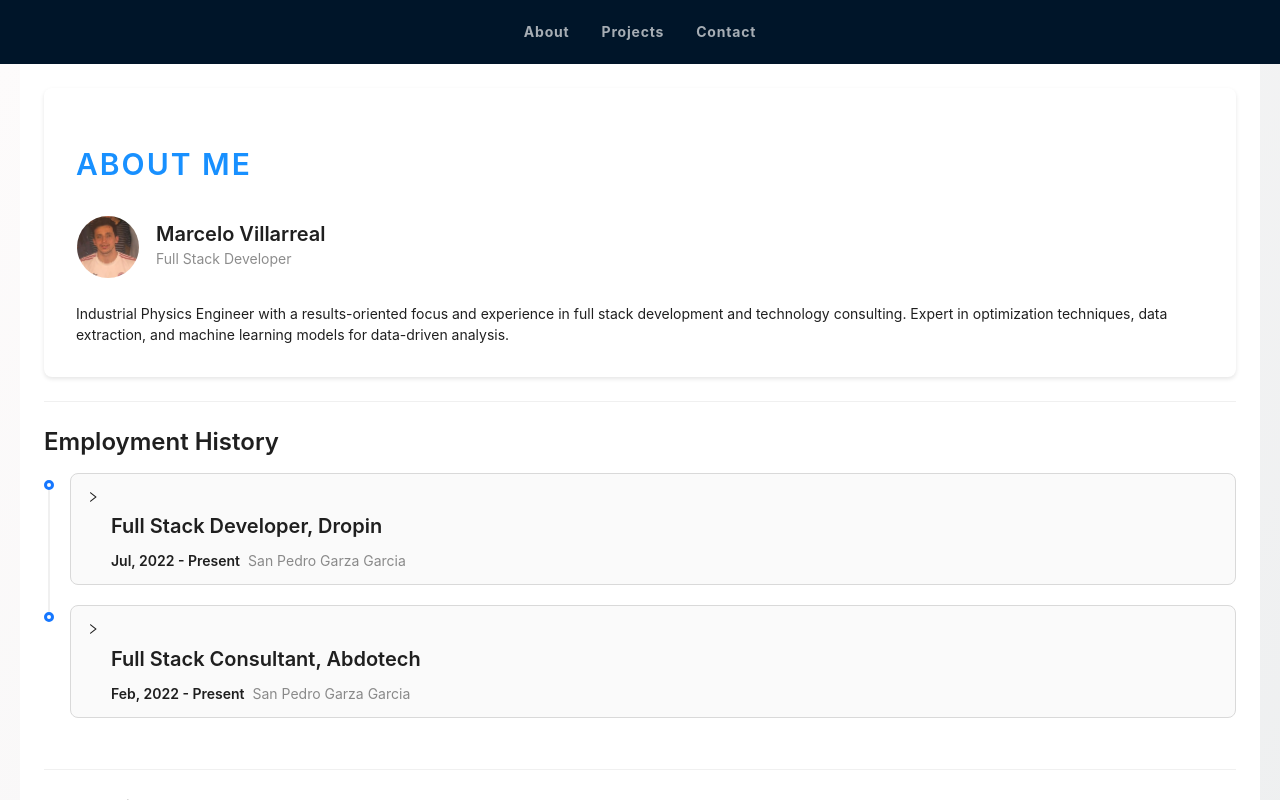
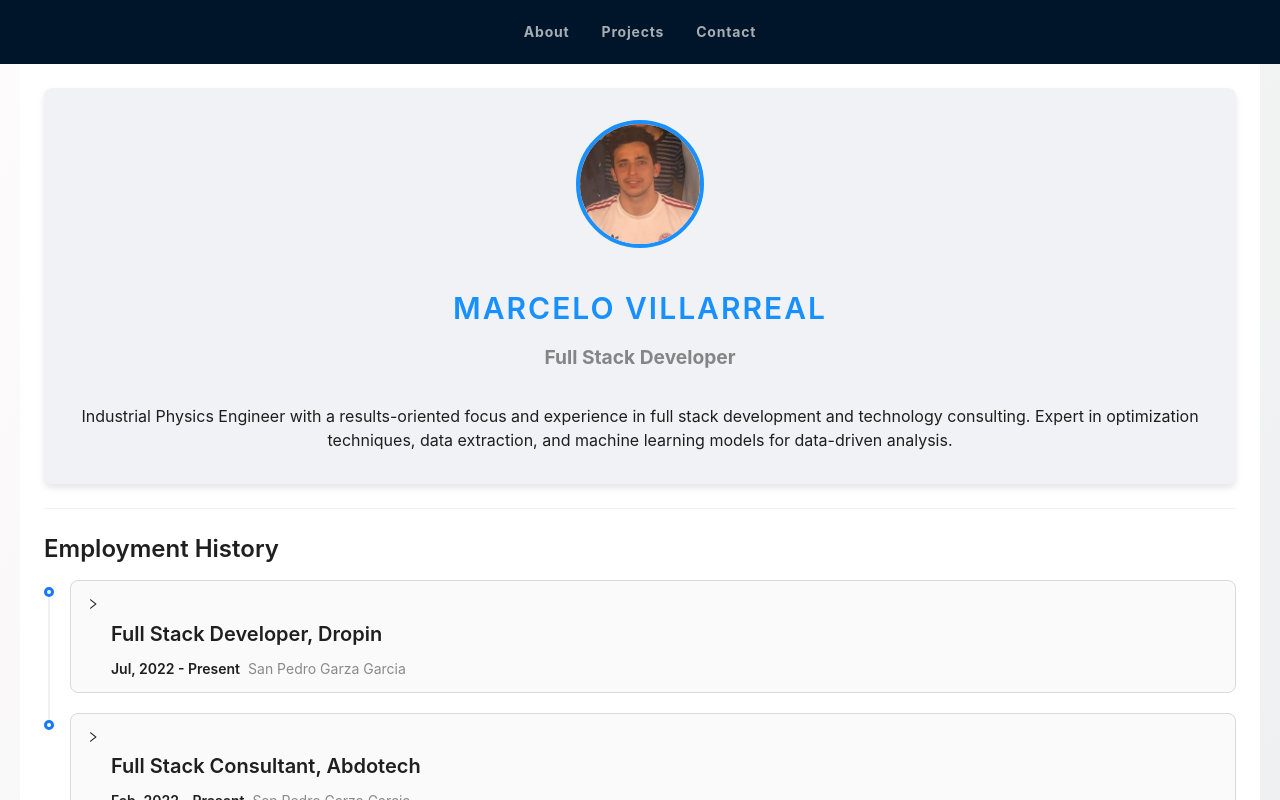
Before and after one commit to ilgaribaldi/portfolio, a React (Create React App) app: page /projects in a window 1280 px wide. Both pictures are taken after a click on the item "About". Shown: the top 800 px of the page. Built offline with nearby package versions, Linux system fonts and the light colour scheme.

Commit message:
modified about

```diff
--- a/src/views/about/index.js
+++ b/src/views/about/index.js
@@ -70,42 +70,56 @@ const About = () => {
     <div>
       <div
         style={{
-          backgroundColor: '#fff',
+          backgroundColor: '#F0F2F5',
           padding: '2rem',
           borderRadius: '8px',
-          boxShadow: '0 2px 4px rgba(0, 0, 0, 0.1)',
+          boxShadow: '0 4px 6px rgba(0, 0, 0, 0.1)',
+          display: 'flex',
+          flexDirection: 'column',
+          alignItems: 'center',
         }}
       >
+        <Avatar
+          src={profile}
+          size={128}
+          style={{
+            marginBottom: '1rem',
+            border: '4px solid #1890ff',
+          }}
+        />
         <Title
           level={2}
           style={{
-            marginBottom: '2rem',
             color: '#1890ff',
             textTransform: 'uppercase',
             letterSpacing: '2px',
+            textAlign: 'center',
           }}
         >
-          About Me
+          Marcelo Villarreal
         </Title>
-        <Space direction="vertical" size={24}>
-          <div style={{ display: 'flex', alignItems: 'center' }}>
-            <Avatar src={profile} size={64} style={{ marginRight: '1rem' }} />
-            <div>
-              <Title level={4} style={{ marginBottom: '0', marginTop: '-3px' }}>
-                Marcelo Villarreal
-              </Title>
-              <Text type="secondary" style={{ marginTop: '0' }}>
-                Full Stack Developer
-              </Text>
-            </div>
-          </div>
-          <Text style={{ lineHeight: '1.5' }}>
-            Industrial Physics Engineer with a results-oriented focus and
-            experience in full stack development and technology consulting.
-            Expert in optimization techniques, data extraction, and machine
-            learning models for data-driven analysis.
-          </Text>
-        </Space>
+        <Text
+          type="secondary"
+          style={{
+            marginBottom: '2rem',
+            fontWeight: 'bold',
+            fontSize: '1.2rem',
+          }}
+        >
+          Full Stack Developer
+        </Text>
+        <Text
+          style={{
+            lineHeight: '1.5',
+            textAlign: 'center',
+            fontSize: '1rem',
+          }}
+        >
+          Industrial Physics Engineer with a results-oriented focus and
+          experience in full stack development and technology consulting. Expert
+          in optimization techniques, data extraction, and machine learning
+          models for data-driven analysis.
+        </Text>
       </div>
       <Divider />
       <Title level={3} style={{ marginBottom: '22px' }}>
--- a/src/views/projects/index.js
+++ b/src/views/projects/index.js
@@ -147,14 +147,12 @@ const Projects = () => {
                 <Title
                   level={4}
                   style={{
-                    marginBottom: '24px',
+                    marginBottom: '32px',
                     fontWeight: 'bold',
                     color: '#1890ff',
                     textTransform: 'uppercase',
                     letterSpacing: '2px',
                     textAlign: 'center',
-                    borderBottom: '2px solid #1890ff',
-                    paddingBottom: '8px',
                   }}
                 >
                   Overview
```
